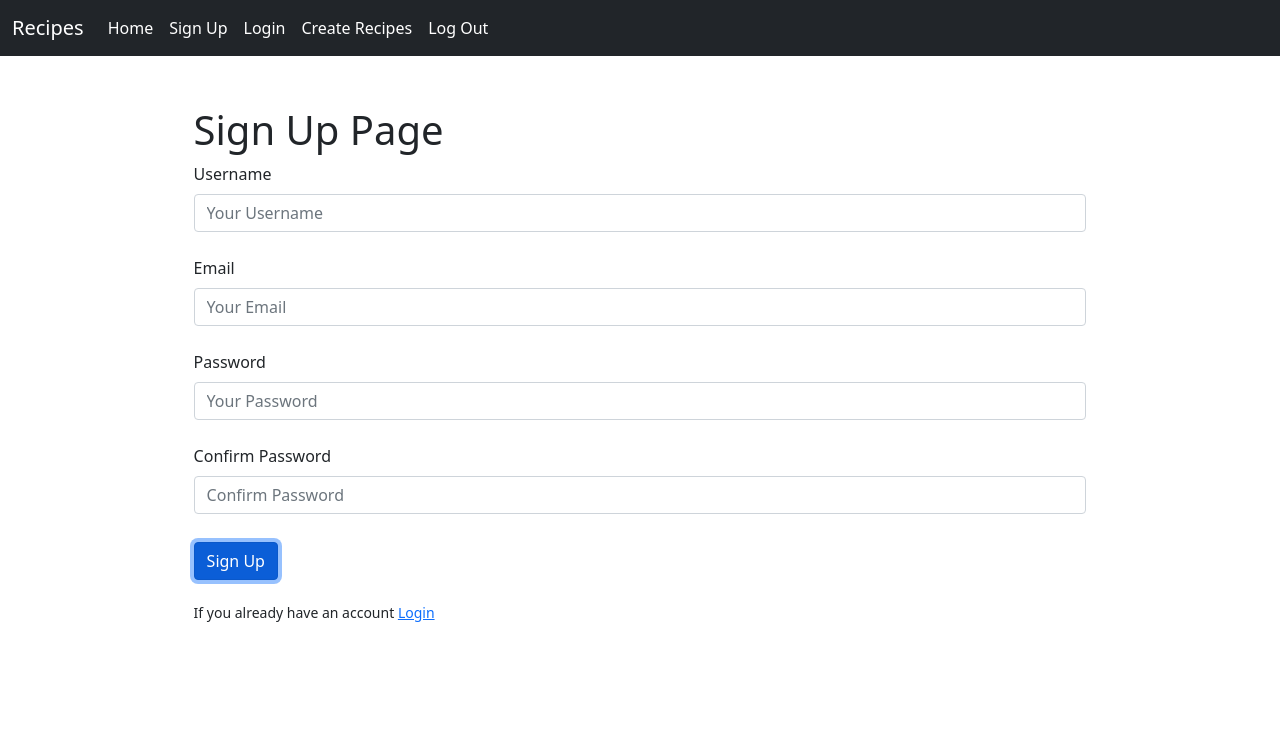
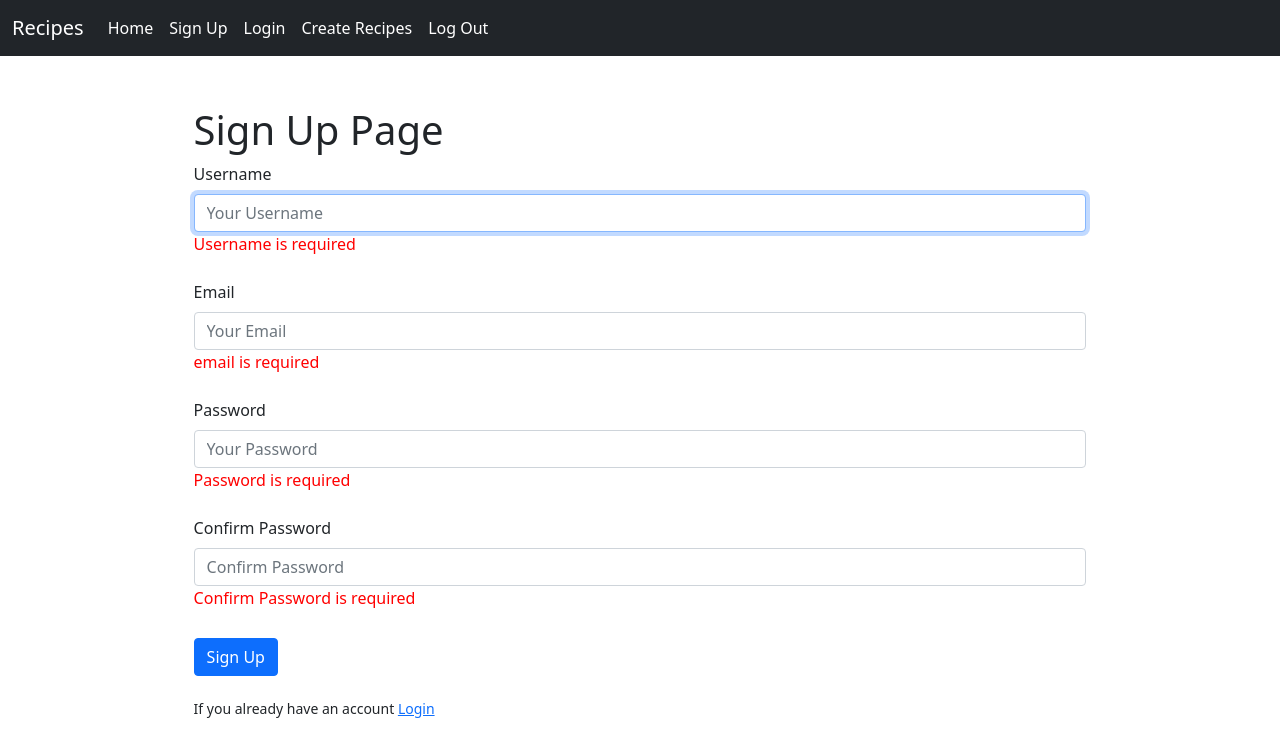
Before and after one commit to godman-codes/flask_react_project, a React (Create React App) app in the folder client/: page /signup in a window 1280 px wide. Both pictures are taken after a click on the button "Sign Up". Shown: the top 756 px of the page. Built offline with nearby package versions, Linux system fonts and the light colour scheme.

Commit message:
used react-hook-form to validdate my forms on the client side

```diff
--- a/client/src/components/Login.js
+++ b/client/src/components/Login.js
@@ -1,24 +1,22 @@
 import React, { useState } from "react";
 import { Form, Button } from "react-bootstrap";
 import { Link } from "react-router-dom";
+import { useForm } from "react-hook-form";
 
 const Login = () => {
-   const [username, setUsername] = useState("");
-   const [password, setPassword] = useState("");
+   const {
+      register,
+      watch,
+      handleSubmit,
+      reset,
+      formState: { errors },
+   } = useForm();
 
-   const loginUser = () => {
-      console.log("form Submitted");
-      console.log(username, password);
-      setUsername("");
-      setPassword("");
+   const loginUser = (data) => {
+      console.log(data);
+      reset();
    };
-   const handleInput = (e) => {
-      const name = e.currentTarget.name;
-      const value = e.currentTarget.value;
 
-      if (name === "username") setUsername(value);
-      if (name === "password") setPassword(value);
-   };
    return (
       <div className="container">
          <div className="form">
@@ -29,10 +27,11 @@ const Login = () => {
                   <Form.Control
                      type="text"
                      placeholder="Your Username"
-                     value={username}
-                     onChange={handleInput}
-                     name="username"
+                     {...register("username", { required: true })}
                   />
+                  {errors.username?.type === "required" && (
+                     <span style={{ color: "red" }}>Username is required</span>
+                  )}
                </Form.Group>
                <br />
                <Form.Group>
@@ -40,14 +39,19 @@ const Login = () => {
                   <Form.Control
                      type="password"
                      placeholder="Your Password"
-                     value={password}
-                     onChange={handleInput}
-                     name="password"
+                     {...register("password", { required: true })}
                   />
+                  {errors.password?.type === "required" && (
+                     <span style={{ color: "red" }}>Password is required</span>
+                  )}
                </Form.Group>
                <br />
                <Form.Group>
-                  <Button as="sub" variant="primary" onClick={loginUser}>
+                  <Button
+                     as="sub"
+                     variant="primary"
+                     onClick={handleSubmit(loginUser)}
+                  >
                      Sign Up
                   </Button>
                </Form.Group>
--- a/client/src/components/SignUp.js
+++ b/client/src/components/SignUp.js
@@ -1,30 +1,22 @@
-import React, { useState } from "react";
+import React from "react";
 import { Form, Button } from "react-bootstrap";
 import { Link } from "react-router-dom";
+import { useForm } from "react-hook-form";
 
 const SignUp = () => {
-   const [username, setUsername] = useState("");
-   const [email, setEmail] = useState("");
-   const [password, setPassword] = useState("");
-   const [confirmPassword, setConfirmPassword] = useState("");
+   const {
+      register,
+      watch,
+      handleSubmit,
+      reset,
+      formState: { errors },
+   } = useForm();
 
-   const signupUser = () => {
-      console.log("form Submitted");
-      console.log(username, email, password, confirmPassword);
-      setUsername("");
-      setEmail("");
-      setPassword("");
-      setConfirmPassword("");
+   const signupUser = (data) => {
+      console.log(data);
+      reset();
    };
-   const handleInput = (e) => {
-      const name = e.currentTarget.name;
-      const value = e.currentTarget.value;
-
-      if (name === "username") setUsername(value);
-      if (name === "email") setEmail(value);
-      if (name === "password") setPassword(value);
-      if (name === "confirmPassword") setConfirmPassword(value);
-   };
+   console.log(watch("username"));
 
    return (
       <div className="container">
@@ -36,10 +28,20 @@ const SignUp = () => {
                   <Form.Control
                      type="text"
                      placeholder="Your Username"
-                     value={username}
-                     onChange={handleInput}
-                     name="username"
+                     {...register("username", {
+                        required: true,
+                        maxLength: 25,
+                     })}
                   />
+                  {errors.username?.type === "required" && (
+                     <span style={{ color: "red" }}>Username is required</span>
+                  )}
+                  {errors.username?.type === "required" && <br />}
+                  {errors.username?.type === "maxLength" && (
+                     <span style={{ color: "red" }}>
+                        Max characters should be 25
+                     </span>
+                  )}
                </Form.Group>
                <br />
                <Form.Group>
@@ -47,10 +49,17 @@ const SignUp = () => {
                   <Form.Control
                      type="email"
                      placeholder="Your Email"
-                     value={email}
-                     onChange={handleInput}
-                     name="email"
+                     {...register("email", { required: true, maxLength: 80 })}
                   />
+                  {errors.email?.type === "required" && (
+                     <span style={{ color: "red" }}>email is required</span>
+                  )}
+                  {errors.email?.type === "required" && <br />}
+                  {errors.email?.type === "maxLength" && (
+                     <span style={{ color: "red" }}>
+                        Max characters should be 80
+                     </span>
+                  )}
                </Form.Group>
                <br />
                <Form.Group>
@@ -58,10 +67,15 @@ const SignUp = () => {
                   <Form.Control
                      type="password"
                      placeholder="Your Password"
-                     value={password}
-                     onChange={handleInput}
-                     name="password"
+                     {...register("password", { required: true, minLength: 8 })}
                   />
+                  {errors.password?.type === "required" && (
+                     <span style={{ color: "red" }}>Password is required</span>
+                  )}
+                  {errors.password?.type === "required" && <br />}
+                  {errors.password?.type === "minLength" && (
+                     <span style={{ color: "red" }}>Password too short</span>
+                  )}
                </Form.Group>
                <br />
                <Form.Group>
@@ -69,14 +83,24 @@ const SignUp = () => {
                   <Form.Control
                      type="password"
                      placeholder="Confirm Password"
-                     value={confirmPassword}
-                     onChange={handleInput}
-                     name="confirmPassword"
+                     {...register("confirmPassword", {
+                        required: true,
+                        minLength: 8,
+                     })}
                   />
+                  {errors.confirmPassword?.type === "required" && (
+                     <span style={{ color: "red" }}>
+                        Confirm Password is required
+                     </span>
+                  )}
                </Form.Group>
                <br />
                <Form.Group>
-                  <Button as="sub" variant="primary" onClick={signupUser}>
+                  <Button
+                     as="sub"
+                     variant="primary"
+                     onClick={handleSubmit(signupUser)}
+                  >
                      Sign Up
                   </Button>
                </Form.Group>
```
